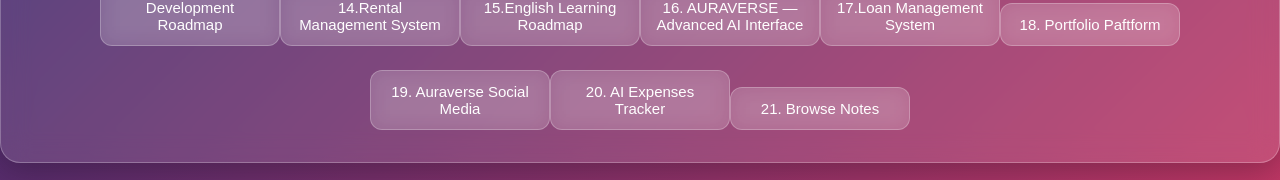
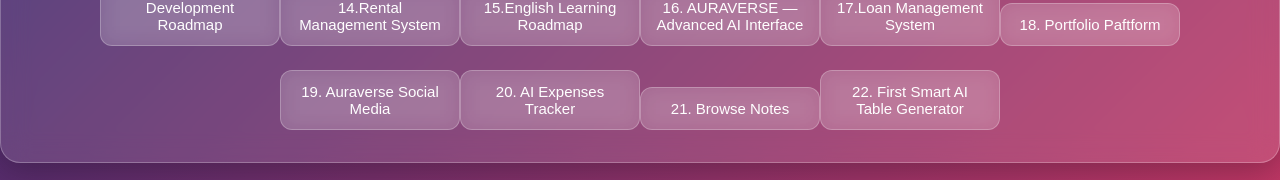
Before and after one commit to kumarayshu852/deploymern, a React (Create React App) app in the folder frontend/: page /home in a window 1280 px wide. Shown: the part 552-732 px from the top of the page. Built offline with nearby package versions, Linux system fonts and the light colour scheme; no server answers; sample sign-in values are in the browser's storage.

Commit message:
Add link to Smart AI Table Generator
add new projects

```diff
--- a/frontend/src/pages/Home.js
+++ b/frontend/src/pages/Home.js
@@ -130,6 +130,9 @@
                      <Link to="https://my-frist-project-of-next-js-rouge.vercel.app/">
                     <button className="ko">21. Browse Notes</button>
                 </Link>
+                    <Link to="https://smart-ai-table-generator.vercel.app/">
+                    <button className="ko">22. First Smart AI Table Generator </button>
+                </Link>
         </div>
 
 
```
